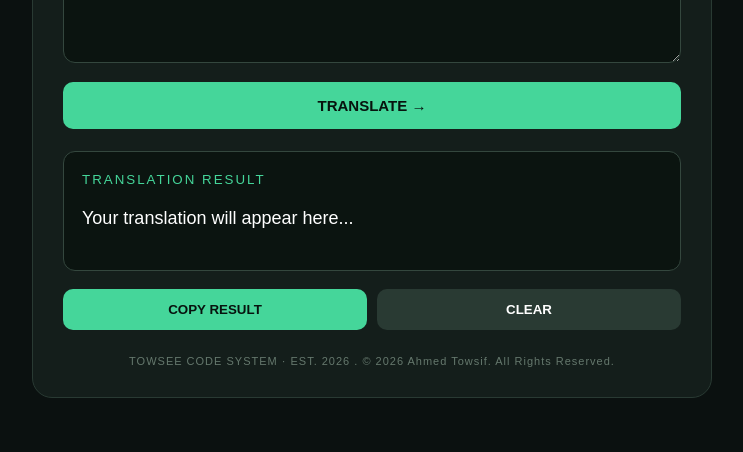
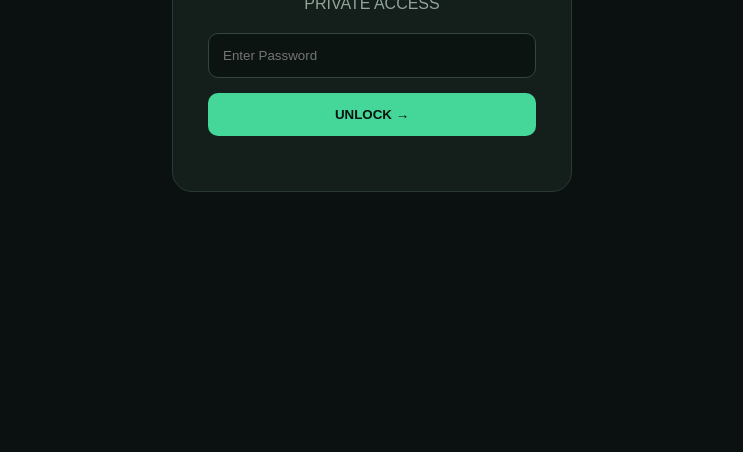
Before and after one commit to AlgoRhytowsee/towsee-translator, a plain HTML site: page index.htm in a window 1280 px wide. Shown: the part 348-800 px from the top of the page, without its empty margins (268-1011 px from the left). Drawn offline with Linux system fonts and the light colour scheme.

Commit message:
Implement password protection for translator access
Added a password screen for private access to the translator.

```diff
--- a/index.htm
+++ b/index.htm
@@ -8,11 +8,91 @@
     <title>TOWSEE | Official Code Translator</title>
 
     <link rel="stylesheet" href="style.css">
+
+    <style>
+        /* PASSWORD SCREEN */
+
+        #loginScreen {
+            width: 100%;
+            max-width: 400px;
+            margin: auto;
+            text-align: center;
+            background: #141e1b;
+            padding: 35px;
+            border-radius: 20px;
+            border: 1px solid #293a33;
+        }
+
+        #loginScreen h1 {
+            color: #45d69a;
+            letter-spacing: 5px;
+            margin-bottom: 10px;
+        }
+
+        #loginScreen p {
+            color: #91a49a;
+            margin-bottom: 20px;
+        }
+
+        #passwordInput {
+            width: 100%;
+            padding: 14px;
+            background: #0b1410;
+            color: white;
+            border: 1px solid #34473e;
+            border-radius: 10px;
+            outline: none;
+        }
+
+        #unlockBtn {
+            width: 100%;
+            padding: 14px;
+            margin-top: 15px;
+            background: #45d69a;
+            color: #07130e;
+            border: none;
+            border-radius: 10px;
+            font-weight: bold;
+            cursor: pointer;
+        }
+
+        #errorMessage {
+            color: #ff6666 !important;
+            margin-top: 15px;
+            font-size: 13px;
+        }
+
+    </style>
 </head>
 
 <body>
 
-    <main class="container">
+    <!-- PASSWORD SCREEN -->
+
+    <div id="loginScreen">
+
+        <h1>TOWSEE</h1>
+
+        <p>PRIVATE ACCESS</p>
+
+        <input
+            type="password"
+            id="passwordInput"
+            placeholder="Enter Password"
+        >
+
+        <button id="unlockBtn" onclick="checkPassword()">
+            UNLOCK →
+        </button>
+
+        <p id="errorMessage"></p>
+
+    </div>
+
+
+    <!-- MAIN TRANSLATOR -->
+
+    <main class="container" id="translator" style="display:none;">
 
         <header>
             <h1>TOWSEE</h1>
@@ -65,27 +145,79 @@
         </div>
 
         <footer>
-            TOWSEE CODE SYSTEM · EST. 2026 . © 2026 Ahmed Towsif. All Rights Reserved.
+            TOWSEE CODE SYSTEM · EST. 2026
+            <br>
+            © 2026 Ahmed Towsif. All Rights Reserved.
         </footer>
 
     </main>
 
+
+    <!-- JAVASCRIPT -->
+
     <script src="script.js"></script>
 
     <script>
-        // Update example when translation mode changes
 
-        const originalSetMode = window.setMode;
+        // CHANGE YOUR PASSWORD HERE
 
-        document.getElementById("encodeTab").addEventListener("click", function() {
-            document.getElementById("input").placeholder =
-                "Example:Think Different";
+        const TOWSEE_PASSWORD = "TOWSEE2026";
+
+
+        // PASSWORD VERIFICATION
+
+        function checkPassword() {
+
+            const enteredPassword =
+                document.getElementById("passwordInput").value;
+
+            if (enteredPassword === TOWSEE_PASSWORD) {
+
+                document.getElementById("loginScreen").style.display = "none";
+
+                document.getElementById("translator").style.display = "block";
+
+            } else {
+
+                document.getElementById("errorMessage").textContent =
+                    "Incorrect Password! Try Again.";
+
+            }
+
+        }
+
+
+        // ENTER KEY SUPPORT
+
+        document.getElementById("passwordInput")
+        .addEventListener("keydown", function(event) {
+
+            if (event.key === "Enter") {
+                checkPassword();
+            }
+
         });
 
-        document.getElementById("decodeTab").addEventListener("click", function() {
+
+        // UPDATE EXAMPLES
+
+        document.getElementById("encodeTab")
+        .addEventListener("click", function() {
+
+            document.getElementById("input").placeholder =
+                "Example: Think Different";
+
+        });
+
+
+        document.getElementById("decodeTab")
+        .addEventListener("click", function() {
+
             document.getElementById("input").placeholder =
                 "Example: 20.8.9.14.11 4.9.6.6.5.18.5.14.20";
+
         });
+
     </script>
 
 </body>
```
